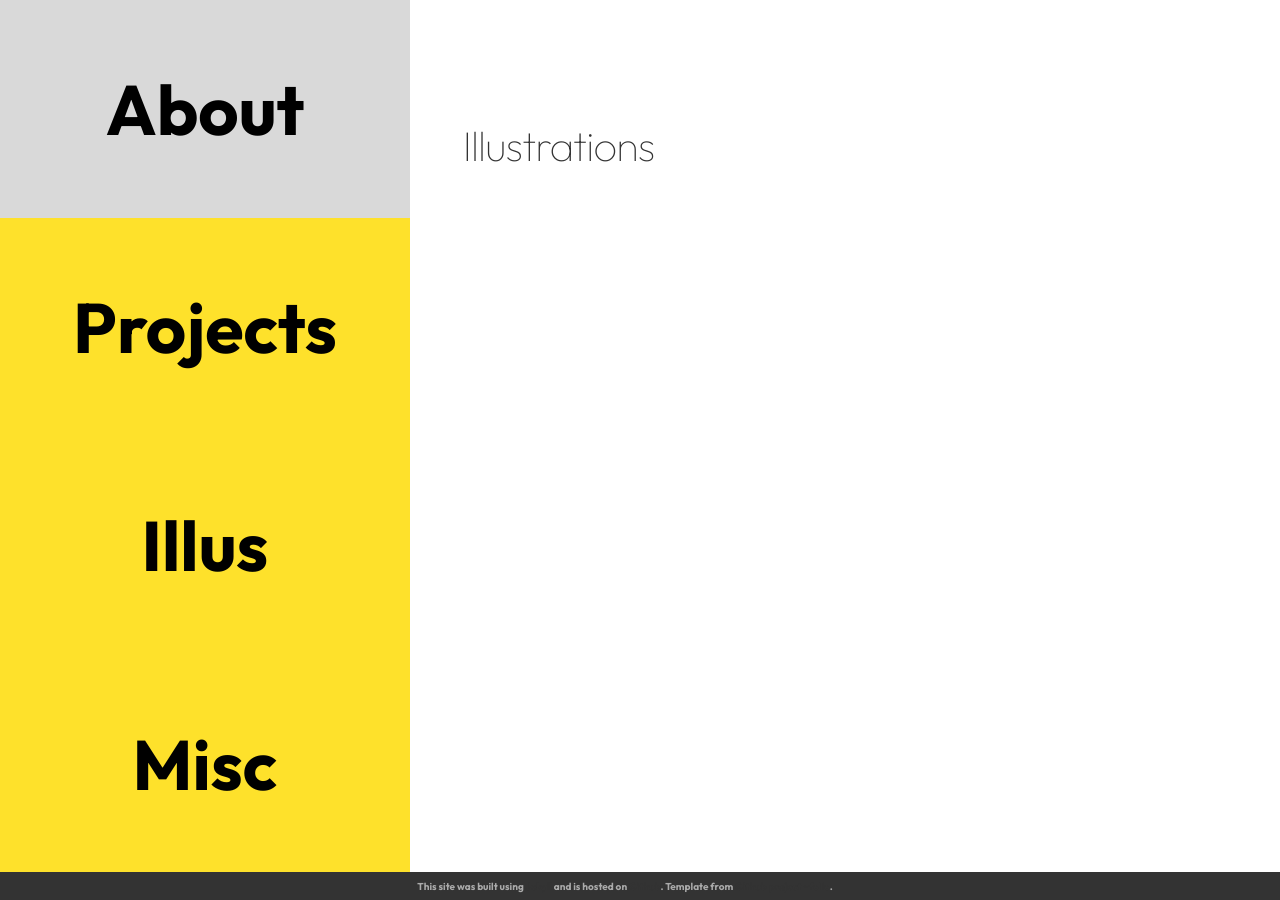
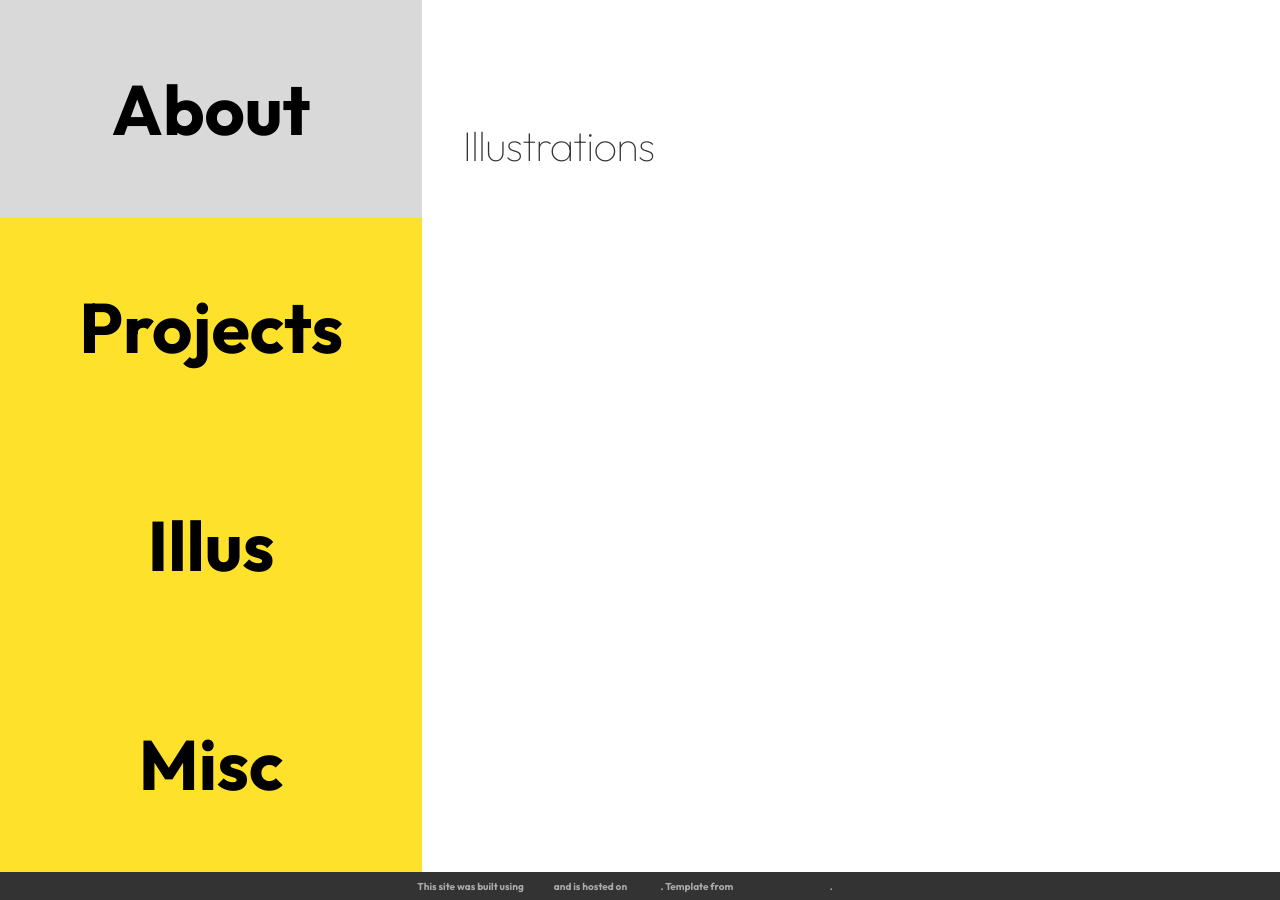
Before and after one commit to Nordicpuff/portfolio, a Jekyll site: the page built from docs/illustrations.md, in a window 1280 px wide. Built offline with Jekyll 4.4.1, drawn with Linux system fonts in a browser that asks for light colours; nearby versions of some CDN libraries; some web fonts are replaced.

Commit message:
Update _layout.scss

```diff
--- a/docs/_sass/_layout.scss
+++ b/docs/_sass/_layout.scss
@@ -18,7 +18,7 @@ height:97%;
 width:33%;
 min-width: 300px;
 min-height: 700px;
-max-width: 410px;
+max-width: 440px;
 display: table-cell;
 }
 
```
